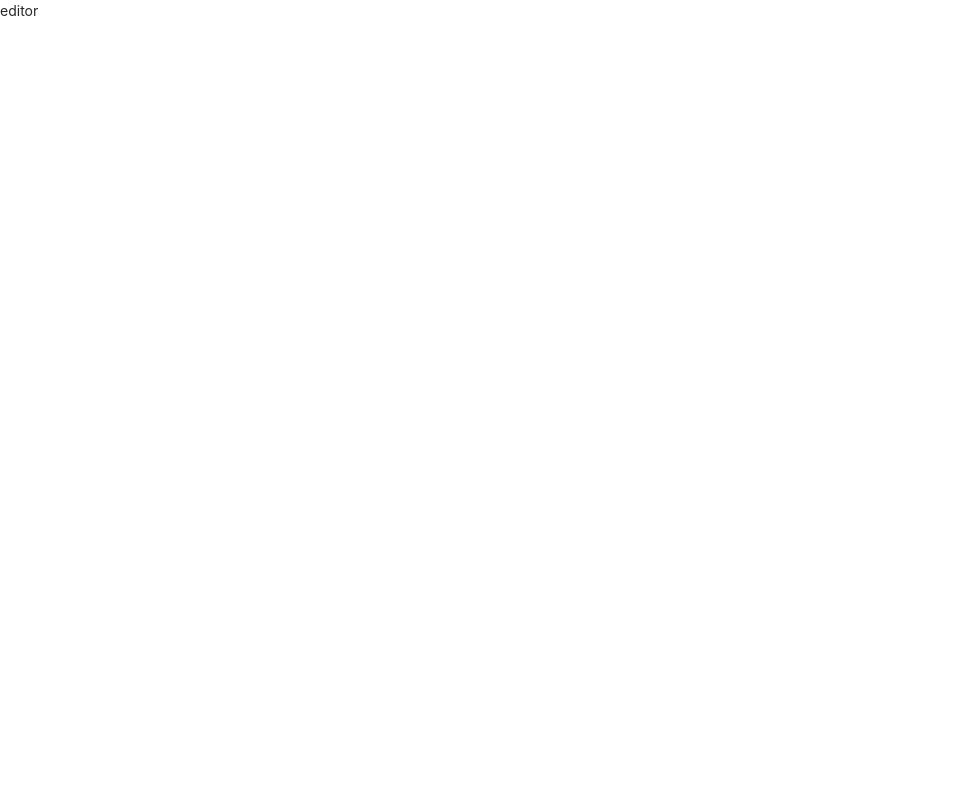
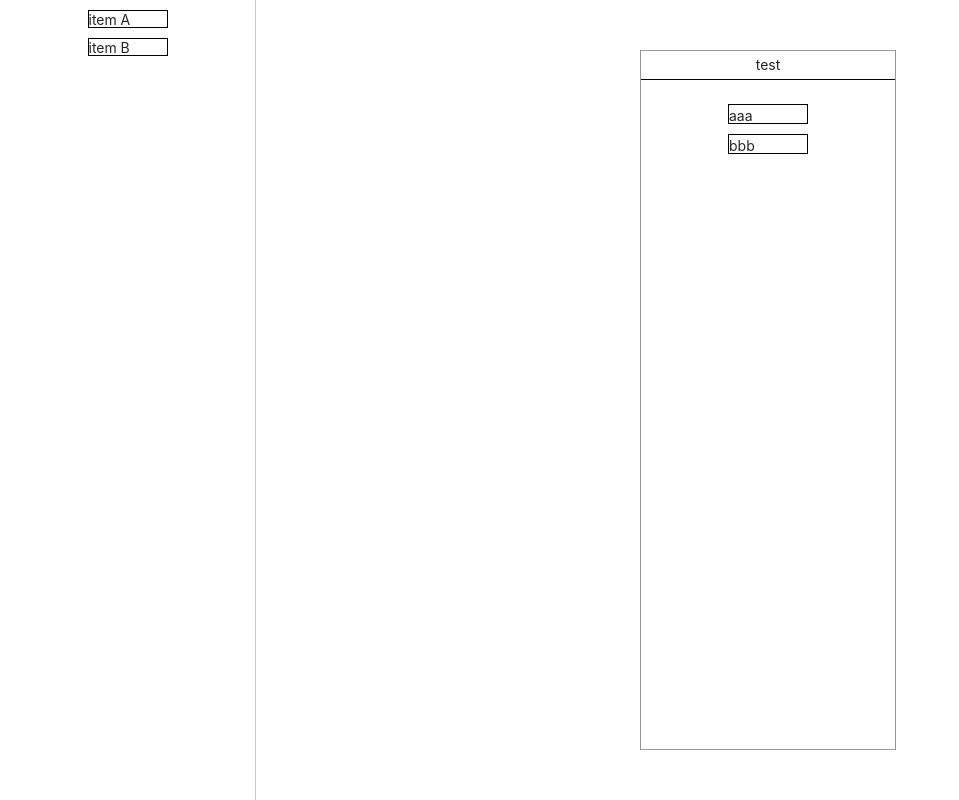
Before and after one commit to kizuner-bonely/draggable-swimlane-editor, a React (Create React App) app: page / in a window 1280 px wide. Shown: the whole page, without its empty margins (0-959 px from the left). Built offline with nearby package versions, Linux system fonts and the light colour scheme.

Commit message:
A 添加初始泳道图编辑页;

```diff
--- a/package.json
+++ b/package.json
@@ -13,6 +13,7 @@
     "@types/react-dom": "^17.0.0",
     "antd": "^4.15.0",
     "react": "^17.0.2",
+    "react-beautiful-dnd": "^13.1.0",
     "react-dom": "^17.0.2",
     "react-scripts": "4.0.3",
     "typescript": "^4.1.2",
@@ -44,6 +45,7 @@
   },
   "devDependencies": {
     "@babel/plugin-proposal-decorators": "^7.13.5",
+    "@types/react-beautiful-dnd": "^13.0.0",
     "babel-plugin-import": "^1.13.3",
     "craco-alias": "^2.2.0",
     "craco-less": "^1.17.1"
--- a/src/editor/Editor.tsx
+++ b/src/editor/Editor.tsx
@@ -1,8 +1,31 @@
+import EditorMenu from './EditorMenu'
+import EditorContent from './EditorContent'
+import { useCallback, useState } from 'react'
+import {DragDropContext} from 'react-beautiful-dnd'
+import styles from './editor.module.less'
 
 export default function Editor() {
+  const [list, setList] = useState([
+    {
+      id: '1',
+      content: 'aaa'
+    },
+    {
+      id: '2',
+      content: 'bbb'
+    }
+  ])
+
+  const onDragEnd = useCallback((result: any) => {
+
+  }, [])
+
   return (
-    <div>
-      editor
-    </div>
+    <DragDropContext onDragEnd={onDragEnd}>
+      <div className={styles.editor}>
+        <EditorMenu/>
+        <EditorContent list={list}/>
+      </div>
+    </DragDropContext>
   )
 }
--- /dev/null
+++ b/src/editor/EditorContent.tsx
@@ -0,0 +1,56 @@
+import { PureComponent } from 'react'
+import { Draggable, Droppable } from 'react-beautiful-dnd'
+import droppableIdMap, { CONTENT } from './config'
+import styles from './editor.module.less'
+
+interface IProps {
+  list: Array<{ id: string; content: string; }>
+}
+
+interface IState {
+}
+
+export default class EditorContent extends PureComponent<IProps, IState> {
+  render() {
+    const { list } = this.props
+    return (
+      <div className={styles['editor-content']}>
+        <div className={styles.list}>
+          <p className={styles.title}>
+            test
+          </p>
+          <Droppable droppableId={droppableIdMap[CONTENT]}>
+            {
+              (provided, snapshot) => (
+                <div ref={provided.innerRef}>
+                  {
+                    list.map((l, index) => (
+                      <Draggable
+                        key={l.id}
+                        draggableId={l.id}
+                        index={index}
+                      >
+                        {
+                          (provided, snapshot) => (
+                            <div
+                              ref={provided.innerRef}
+                              {...provided.draggableProps}
+                              {...provided.dragHandleProps}
+                              className={styles.nodes}
+                            >
+                              {l.content}
+                            </div>
+                          )
+                        }
+                      </Draggable>
+                    ))
+                  }
+                </div>
+              )
+            }
+          </Droppable>
+        </div>
+      </div>
+    )
+  }
+}
--- /dev/null
+++ b/src/editor/EditorMenu.tsx
@@ -0,0 +1,53 @@
+import droppableIdMap, {MENU} from './config'
+import {Draggable, Droppable} from 'react-beautiful-dnd'
+import styles from './editor.module.less'
+import { useMemo } from 'react'
+
+export default function EditorMenu() {
+  const mockMenu = useMemo(() => ([
+    {
+      id: '1',
+      content: 'item A'
+    },
+    {
+      id: '2',
+      content: 'item B'
+    },
+  ]), [])
+
+  return (
+    <Droppable droppableId={droppableIdMap[MENU]}>
+      {
+        ((provided, snapshot) => (
+          <div
+            ref={provided.innerRef}
+            className={styles['editor-menu']}
+          >
+            {
+              mockMenu.map((m, index) => (
+                <Draggable
+                  key={m.id}
+                  draggableId={m.id}
+                  index={index}
+                >
+                  {
+                    (provide, snapshot) => (
+                      <div
+                        ref={provide.innerRef}
+                        {...provide.draggableProps}
+                        {...provide.dragHandleProps}
+                        className={styles['menu-item']}
+                      >
+                        {m.content}
+                      </div>
+                    )
+                  }
+                </Draggable>
+              ))
+            }
+          </div>
+        ))
+      }
+    </Droppable>
+  )
+}
--- /dev/null
+++ b/src/editor/config.ts
@@ -0,0 +1,14 @@
+const droppableIdMap = {
+  menu: 'menu',
+  content: 'content',
+}
+
+export default droppableIdMap
+export type droppableIdMapKeys = keyof typeof droppableIdMap
+
+const MENU = 'menu'
+const CONTENT = 'content'
+export {
+  MENU,
+  CONTENT,
+}
--- /dev/null
+++ b/src/editor/editor.module.less
@@ -0,0 +1,58 @@
+.editor {
+  display: flex;
+  width: 100vw;
+  height: 100vh;
+  overflow: hidden;
+
+  .editor-menu {
+    box-sizing: border-box;
+    display: flex;
+    flex-direction: column;
+    align-items: center;
+    width: 256px;
+    height: 100vh;
+    padding: 10px;
+    border-right: 1px solid rgba(0, 0, 0, .2);
+
+    .menu-item {
+      width: 80px;
+      height: 18px;
+      line-height: 18px;
+      border: 1px solid black;
+      margin-bottom: 10px;
+    }
+  }
+
+  .editor-content {
+    display: flex;
+    justify-content: center;
+    padding: 50px;
+    flex: 1;
+
+    .list {
+      display: flex;
+      flex-direction: column;
+      align-items: center;
+      width: 256px;
+      min-height: 100px;
+      border: 1px solid rgba(0, 0, 0, .4);
+
+      .title {
+        box-sizing: border-box;
+        width: 100%;
+        padding: 5px 10px;
+        line-height: 18px;
+        border-bottom: 1px solid black;
+        text-align: center;
+        user-select: none;
+      }
+
+      .nodes {
+        width: 80px;
+        height: 20px;
+        border: 1px solid black;
+        margin-top: 10px;
+      }
+    }
+  }
+}
--- a/src/global.d.ts
+++ b/src/global.d.ts
@@ -2,3 +2,8 @@ declare module '*.module.less' {
   const classes: { [key: string]: string };
   export default classes;
 }
+
+declare module '*.less' {
+  const classes: { [key: string]: string };
+  export default classes;
+}
```
Also changed, not shown: 1 other file (tests, documents, lock files or other folders).
